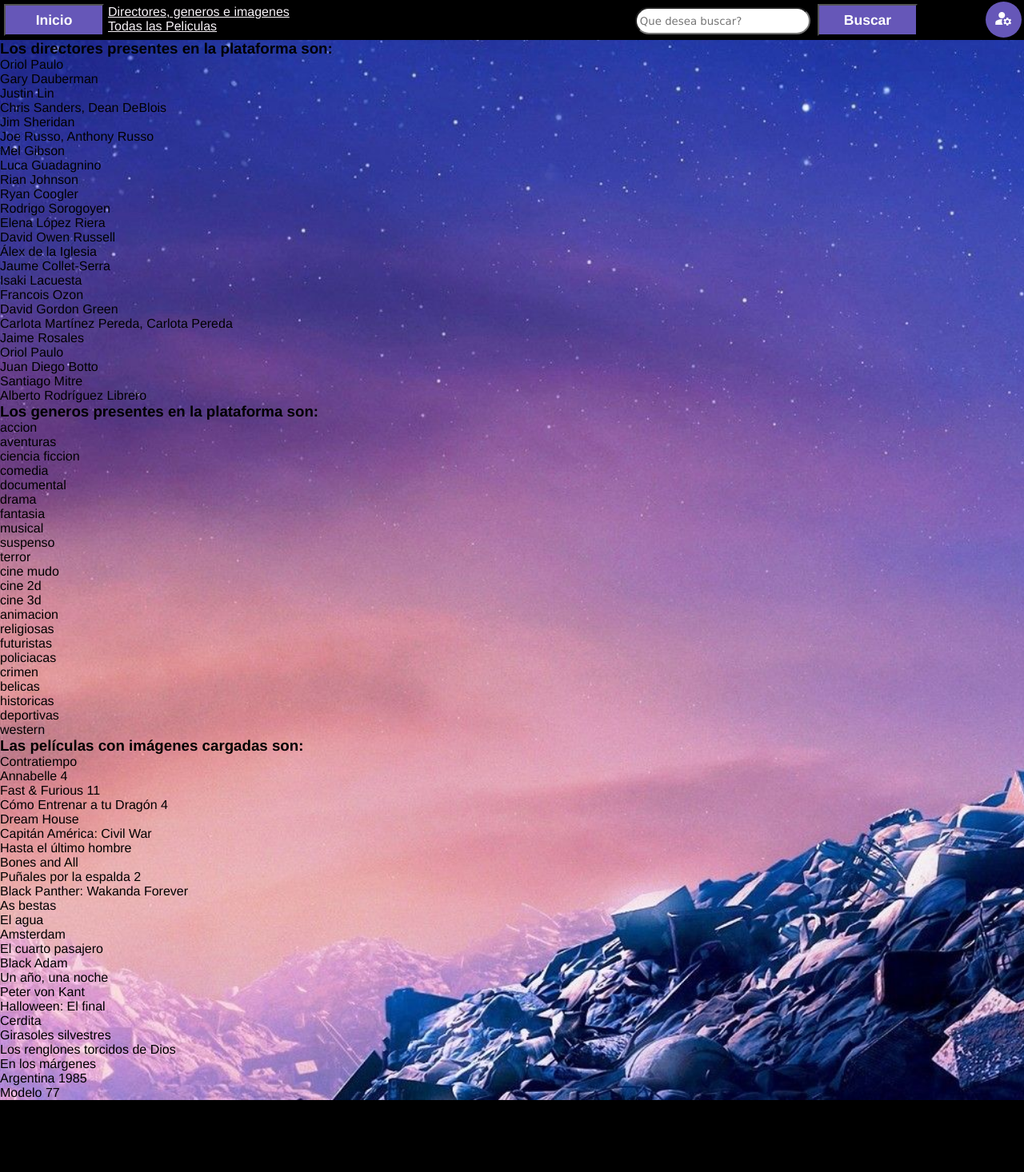
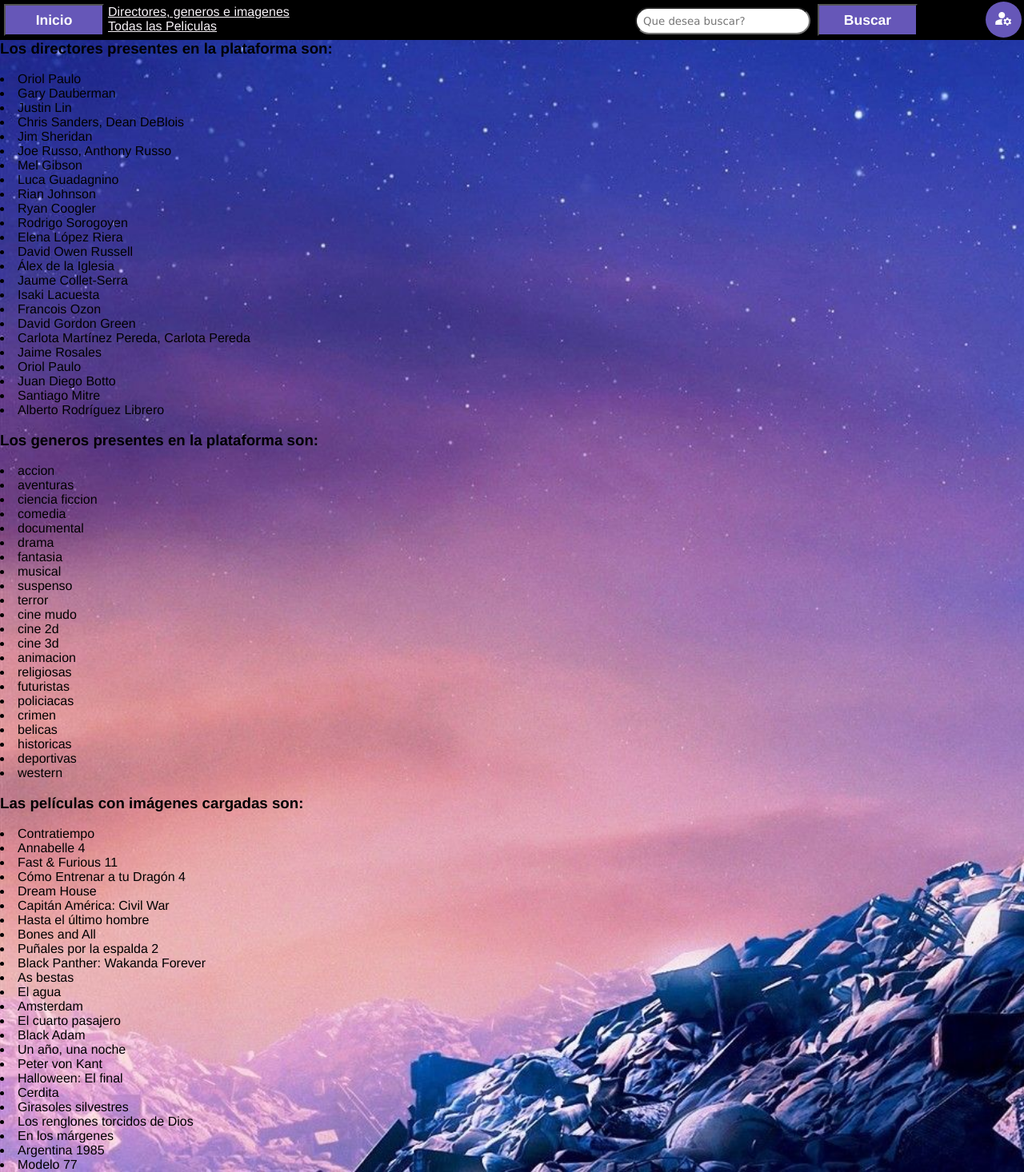
Before and after one commit to AntonioDelGreco/Proyecto-Prog2, a Flask app: page /dgi in a window 1280 px wide. Shown: the whole page at 80% size. Before the commit the page ends 1376 px from the top, so only its background shows below. Run offline with Flask 2, Linux system fonts and the light colour scheme.

Commit message:
cambios para diseños

```diff
--- a/templates/dir_gen_img.html
+++ b/templates/dir_gen_img.html
@@ -1,25 +1,44 @@
 {% extends './peliculas.html' %}
 
 {% block content %}
+<div class="caja_directores">
+    <div></div>
+</div>
+<div class="caja_generos">
+    <div></div>
+</div>
+<div class="caja_imagenes">
+    <div></div>
+</div>
+<div class="dir_gen_img">
     {% if directores|length > 0 %}
+    <div class="directores">
         <h3>Los directores presentes en la plataforma son: </h3>
+        <br>
         {% for i in directores %}
-        <p> {{i}}</p>
+            <li>{{i}}</li>
         {% endfor %}
+    </div>
     {% endif %}
-
+    <br>
     {% if generos|length > 0 %}
+    <div class="generos">
         <h3>Los generos presentes en la plataforma son: </h3>
+        <br>
         {% for i in generos %}
-        <p> {{i}}</p>
+            <li>{{i}}</li>
         {% endfor %}
+    </div>
     {% endif %}
-
+    <br>
     {% if imagenes|length > 0 %}
+    <div class="imagenes">
         <h3>Las películas con imágenes cargadas son: </h3>
+        <br>
         {% for i in imagenes %}
-        <p> {{i}}</p>
+            <li>{{i}}</li>
         {% endfor %}
+    </div>
     {% endif %}
-
+</div>
 {% endblock %}
--- a/templates/peliculas.html
+++ b/templates/peliculas.html
@@ -24,7 +24,7 @@
                         <form action="/buscar" method="POST" class="formulario_buscar">
                             <!-- <label for="Buscador">Buscar</label> -->
 
-                            <input type="text" id="input_texto" name="info_buscar" placeholder=" Que desea buscar?"
+                            <input type="text" id="input_texto" name="info_buscar" placeholder="  Que desea buscar?"
                             class="input_buscador" required>
                             <!-- uso </br> si quiero separar el boton del ingreso de información a buscar.-->
                             <!--Name="..." es la info que recibe Flask en python.-->
```
Lines whose indentation alone changed are shown as unchanged.
